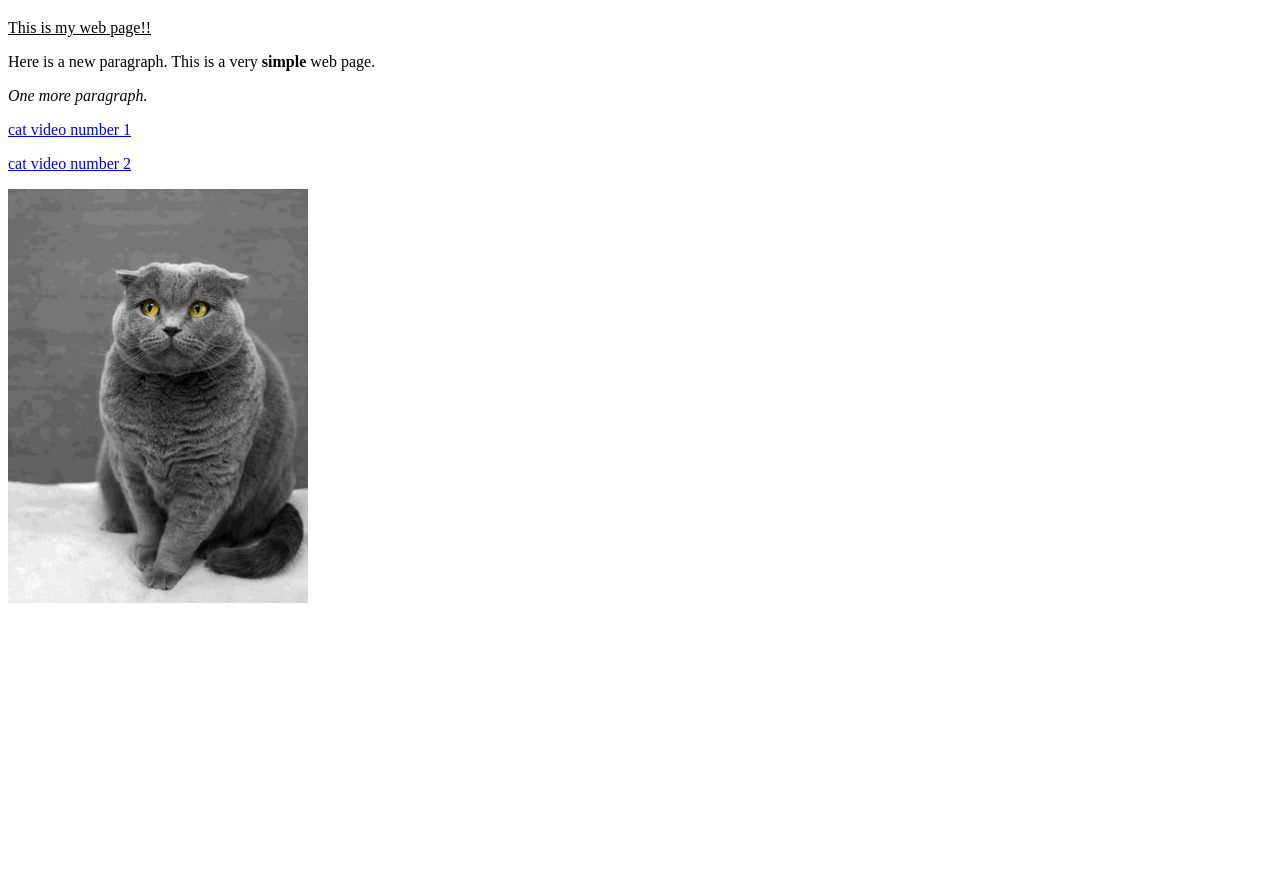
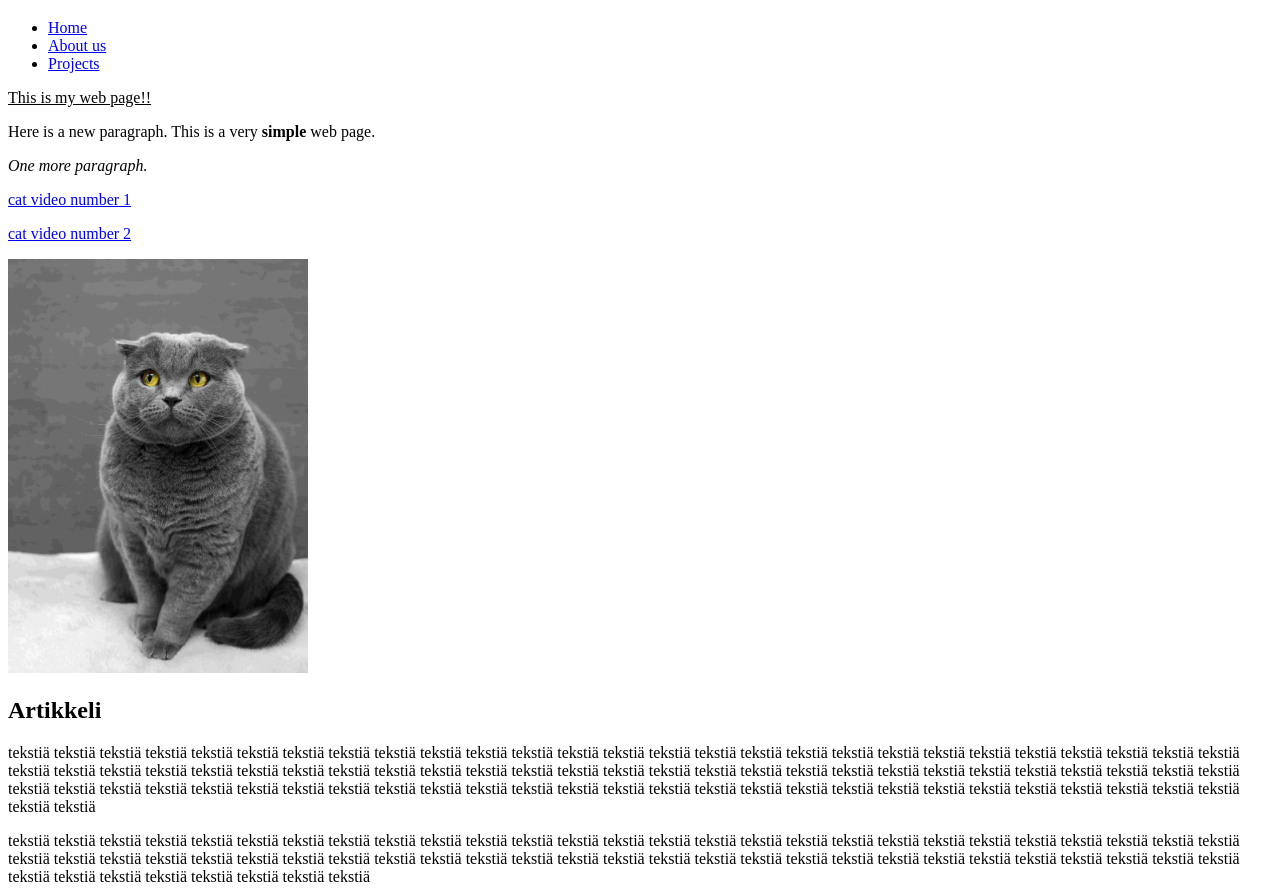
Before and after one commit to JanetteLehto/janette_lehtowww21, a plain HTML site: page testi/index.html in a window 1280 px wide. Shown: the part 61-952 px from the top of the page. Before the commit the page ends 800 px from the top, so only its background shows below. Drawn offline with Linux system fonts and the light colour scheme.

Commit message:
tehtävä2

```diff
--- a/testi/index.html
+++ b/testi/index.html
@@ -1,10 +1,25 @@
 <!DOCTYPE html>
 <html lang="en">
  <head>
+
+
   <title>My page</title>
- </head>
- <body>
+  </head>
+  <meta charset="UTF-8">
+  <meta name="viewport" content="width=device-width, initial-scale=1.0">
+  <title>Document</title>
+  <body>
   <h1>My page</h1>
+
+
+<ul>
+<li> <a href="index.html">Home</a></li>
+<li> <a href="aboutus.html">About us </a></li>
+<li> <a href="projects.html">Projects </a></li>
+</ul>
+
+
+
   <p><u>This is my web page!!</u></p>
   <p>Here is a new paragraph. This is a very <b>simple</b> web page. </p>
   <p><i>One more paragraph.</i></p>
@@ -12,7 +27,21 @@
   <p> <a href=https://www.youtube.com/watch?v=z3U0udLH974&ab_channel=TheCatsPyjaaaamas>cat video number 2</a> </p>
 
 
+
 <img src="Pictures/kissakuva2.jpg" alt="kissakuva" width="300,5“ height="415">
-  <!-- 3005 x 4150-->
+
+
+  <article>
+
+    <h2> Artikkeli</h2>
+    <p>tekstiä tekstiä tekstiä tekstiä tekstiä tekstiä tekstiä tekstiä tekstiä tekstiä tekstiä tekstiä tekstiä tekstiä tekstiä tekstiä tekstiä tekstiä tekstiä tekstiä tekstiä tekstiä tekstiä tekstiä tekstiä tekstiä tekstiä tekstiä tekstiä tekstiä tekstiä tekstiä tekstiä tekstiä tekstiä tekstiä tekstiä tekstiä tekstiä tekstiä tekstiä tekstiä tekstiä tekstiä tekstiä tekstiä tekstiä tekstiä tekstiä tekstiä tekstiä tekstiä tekstiä tekstiä tekstiä tekstiä tekstiä tekstiä tekstiä tekstiä tekstiä tekstiä tekstiä tekstiä tekstiä tekstiä tekstiä tekstiä tekstiä tekstiä tekstiä tekstiä tekstiä tekstiä tekstiä tekstiä tekstiä tekstiä tekstiä tekstiä tekstiä tekstiä tekstiä </p>
+    <p>tekstiä tekstiä tekstiä tekstiä tekstiä tekstiä tekstiä tekstiä tekstiä tekstiä tekstiä tekstiä tekstiä tekstiä tekstiä tekstiä tekstiä tekstiä tekstiä tekstiä tekstiä tekstiä tekstiä tekstiä tekstiä tekstiä tekstiä tekstiä tekstiä tekstiä tekstiä tekstiä tekstiä tekstiä tekstiä tekstiä tekstiä tekstiä tekstiä tekstiä tekstiä tekstiä tekstiä tekstiä tekstiä tekstiä tekstiä tekstiä tekstiä tekstiä tekstiä tekstiä tekstiä tekstiä tekstiä tekstiä tekstiä tekstiä tekstiä tekstiä tekstiä tekstiä
+       </p>
+
+  </article>
+<img src="Pictures/kisukuva.jpg" alt="kissakuva" style="float:right">
+
+<address>Hämeen ammattikorkeakoulu HAMK PL 230 13101 Hämeenlinna</address>
+
  </body>
 </html>
```
Also changed, not shown: testi/aboutus.html (added, +1 -0 lines), testi/projects.html (added, +1 -0 lines), testi/Pictures/kisukuva.jpg (added).
